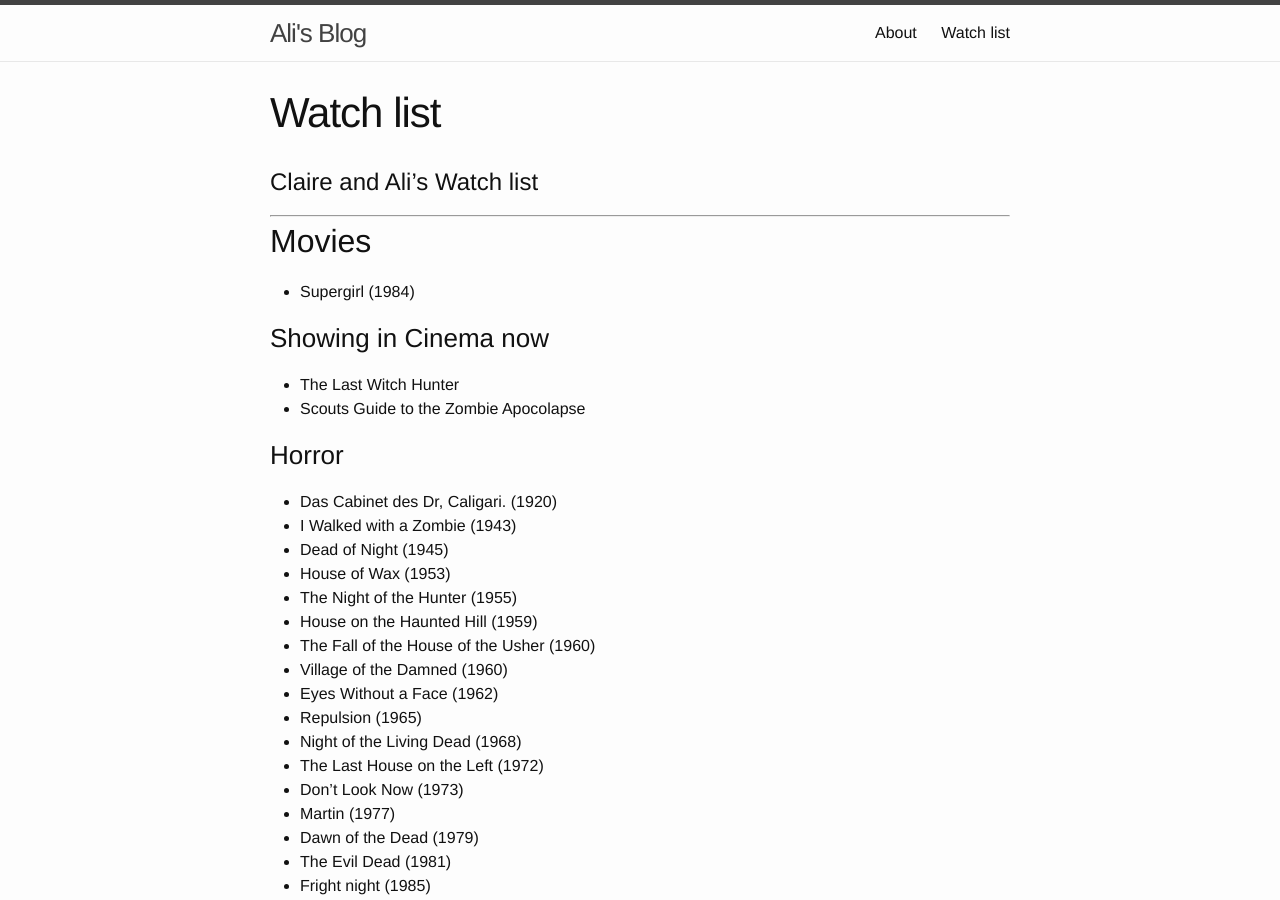
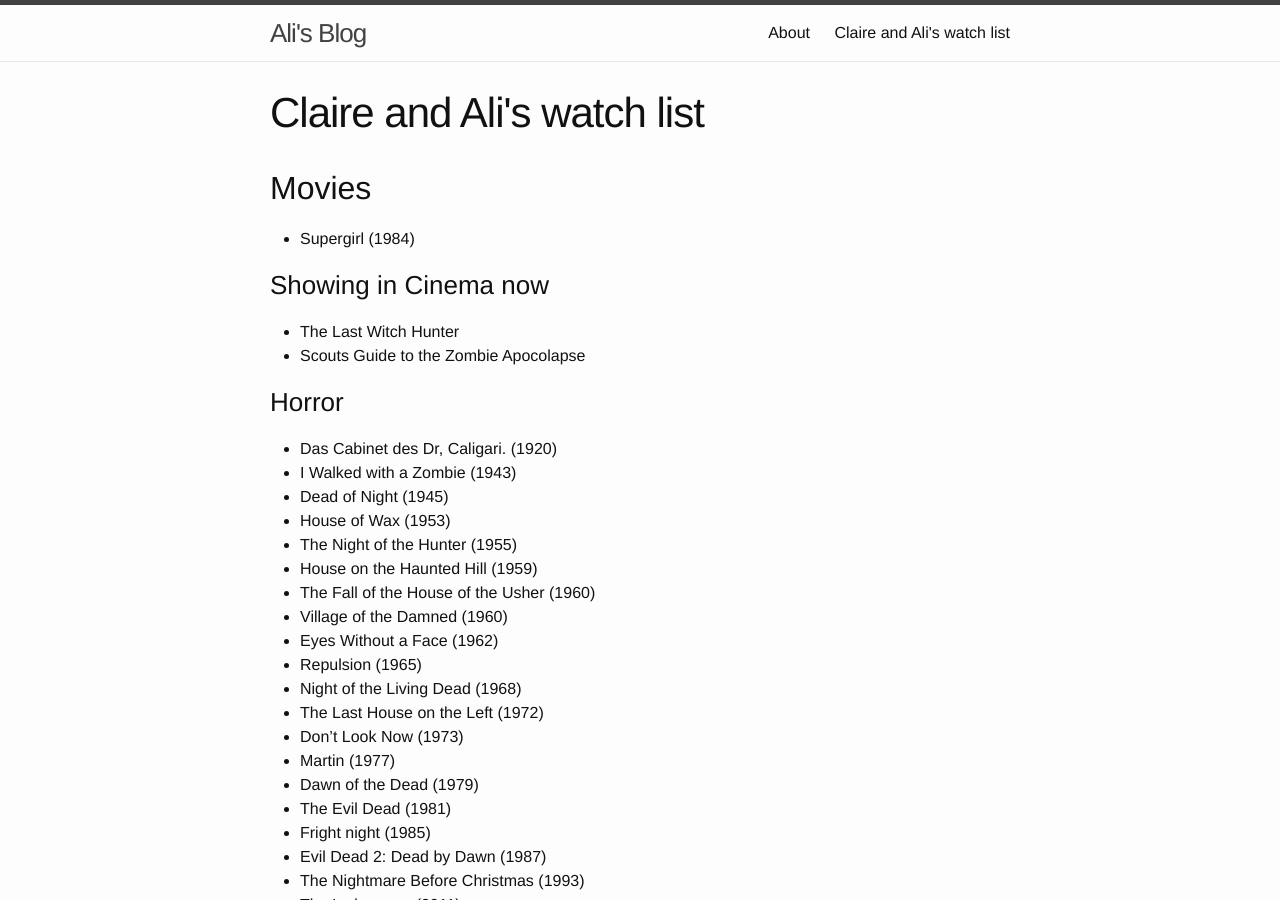
Before and after one commit to ali-raheem/alis_blog, a Jekyll site: the page built from watch-list.md, in a window 1280 px wide and 900 px high. Built offline with Jekyll 4.4.1, drawn with Linux system fonts in a browser that asks for light colours.

Commit message:
Changes to watch list file

```diff
--- a/watch-list.md
+++ b/watch-list.md
@@ -1,10 +1,8 @@
 ---
 layout: page
-title: Watch list
+title: Claire and Ali's watch list
 permalink: /watch-list/
 ---
-# Claire and Ali's Watch list
-***
 
 ## Movies
 
```
